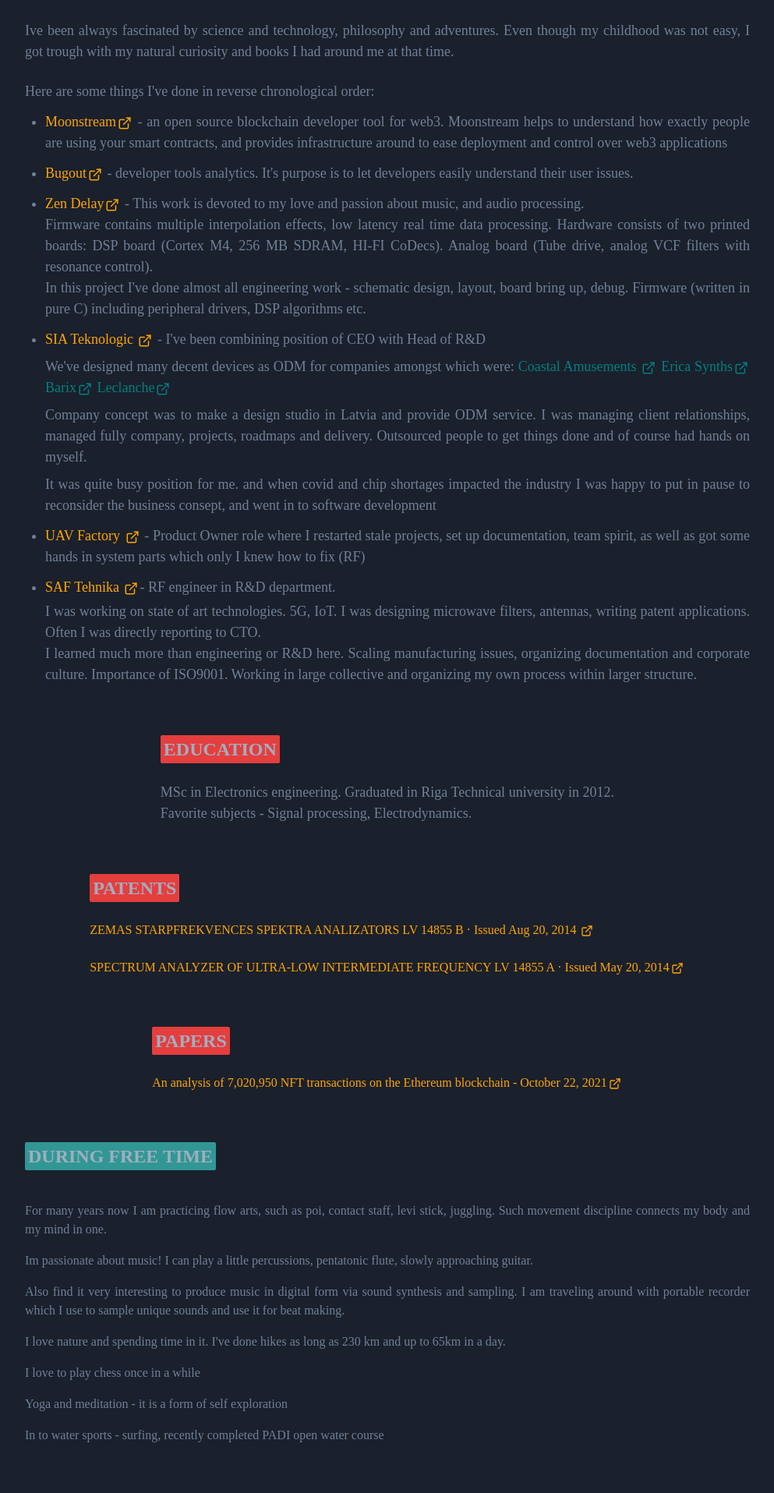
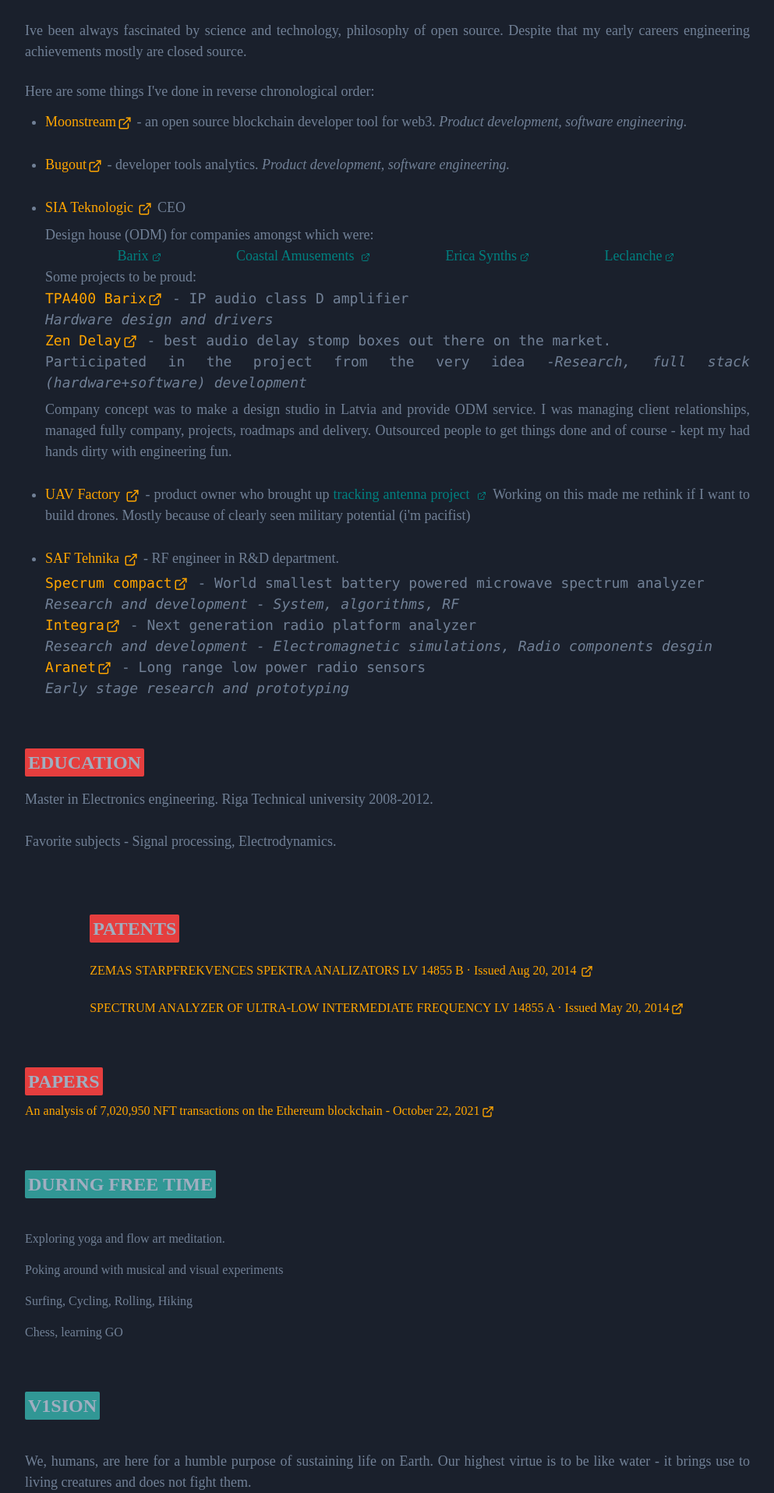
Before and after one commit to peersky/peersky, a React (Create React App) app: page / in a window 1280 px wide. Shown: the part 660-2575 px from the top of the page at 78% size, without its empty margins (248-1241 px from the left). Built offline with nearby package versions, Linux system fonts and the light colour scheme; a web font is replaced by a local one.

Commit message:
update content

```diff
--- a/src/LandingPage.js
+++ b/src/LandingPage.js
@@ -103,8 +103,8 @@
               </Badge>
               <chakra.span textAlign="justify" fontSize="18px" w="100%">
                 <Text pt={1}>
-                  Becoming mature web3 expert. Enjoying nature of Canary
-                  islands. Finding myself in my own flow.
+                  Deep emersion in to building inner zen and dao when sitting
+                  and between laptop and mug of my cocoa.
                 </Text>
               </chakra.span>
             </VStack>
@@ -121,19 +121,14 @@
               <chakra.span textAlign="justify" fontSize="18px">
                 <Text pt={4}>
                   Ive been always fascinated by science and technology,
-                  philosophy and adventures. Even though my childhood was not
-                  easy, I got trough with my natural curiosity and books I had
-                  around me at that time.
-                  {/* <br /> My first technical project was audio amplifier
-                  (exploded at my table back at 2008). In order to buy materials for it
-                  and soldering tools I had to spent christmas writing course works for
-                  other students. */}
+                  philosophy of open source. Despite that my early careers
+                  engineering achievements mostly are closed source.
                 </Text>
 
                 <Text pt={6}>
                   Here are some things I've done in reverse chronological order:
                 </Text>
-                <UnorderedList pl={2}>
+                <UnorderedList pl={2} spacing={4}>
                   <ListItem pt={3}>
                     <chakra.span>
                       <Text>
@@ -141,11 +136,8 @@
                           Moonstream
                           <ExternalLinkIcon mx="2px" />
                         </Link>{' '}
-                        - an open source blockchain developer tool for web3.
-                        Moonstream helps to understand how exactly people are
-                        using your smart contracts, and provides infrastructure
-                        around to ease deployment and control over web3
-                        applications
+                        - an open source blockchain developer tool for web3.{' '}
+                        <i>Product development, software engineering.</i>
                       </Text>
                     </chakra.span>
                   </ListItem>
@@ -156,36 +148,12 @@
                           Bugout
                           <ExternalLinkIcon mx="2px" />
                         </Link>{' '}
-                        - developer tools analytics. It's purpose is to let
-                        developers easily understand their user issues.
+                        - developer tools analytics.{' '}
+                        <i>Product development, software engineering.</i>
                       </Text>
                     </chakra.span>
                   </ListItem>
 
-                  <ListItem pt={3}>
-                    <chakra.span>
-                      <Text>
-                        <Link
-                          href="https://www.ericasynths.lv/shop/standalone-instruments-1/zen-delay/"
-                          color="orange"
-                        >
-                          Zen Delay
-                          <ExternalLinkIcon mx="2px" />
-                        </Link>{' '}
-                        - This work is devoted to my love and passion about
-                        music, and audio processing. <br />
-                        Firmware contains multiple interpolation effects, low
-                        latency real time data processing. Hardware consists of
-                        two printed boards: DSP board (Cortex M4, 256 MB SDRAM,
-                        HI-FI CoDecs). Analog board (Tube drive, analog VCF
-                        filters with resonance control). <br />
-                        In this project I've done almost all engineering work -
-                        schematic design, layout, board bring up, debug.
-                        Firmware (written in pure C) including peripheral
-                        drivers, DSP algorithms etc.
-                      </Text>
-                    </chakra.span>
-                  </ListItem>
                   <ListItem pt={3}>
                     <chakra.span>
                       <Text>
@@ -196,18 +164,24 @@
                         >
                           SIA Teknologic <ExternalLinkIcon mx="2px" />
                         </Link>{' '}
-                        - I've been combining position of CEO with Head of{' '}
-                        {'R&D'}
+                        CEO
                       </Text>{' '}
                       <Text pt={2}>
-                        We've designed many decent devices as ODM for companies
-                        amongst which were:{` `}
+                        Design house (ODM) for companies amongst which were:
+                        {` `}{' '}
+                      </Text>
+                      <Flex placeContent={'space-evenly'} wrap="wrap">
+                        <Link href="https://barix.com/" color="teal" isExternal>
+                          Barix
+                          <ExternalLinkIcon h="12px" w="12px" mx="4px" />
+                        </Link>{' '}
                         <Link
                           href="https://coastalamusements.com/"
                           color="teal"
                           isExternal
                         >
-                          Coastal Amusements <ExternalLinkIcon mx="2px" />
+                          Coastal Amusements{' '}
+                          <ExternalLinkIcon h="12px" w="12px" mx="4px" />
                         </Link>{' '}
                         <Link
                           href="https://ericasynths.lv/"
@@ -215,11 +189,7 @@
                           isExternal
                         >
                           Erica Synths
-                          <ExternalLinkIcon mx="2px" />
-                        </Link>{' '}
-                        <Link href="https://barix.com/" color="teal" isExternal>
-                          Barix
-                          <ExternalLinkIcon mx="2px" />
+                          <ExternalLinkIcon h="12px" w="12px" mx="4px" />
                         </Link>{' '}
                         <Link
                           href="https://leclanche.com/"
@@ -227,22 +197,46 @@
                           isExternal
                         >
                           Leclanche
-                          <ExternalLinkIcon mx="2px" />
+                          <ExternalLinkIcon h="12px" w="12px" mx="4px" />
                         </Link>
-                        <Text pt={2}>
-                          Company concept was to make a design studio in Latvia
-                          and provide ODM service. I was managing client
-                          relationships, managed fully company, projects,
-                          roadmaps and delivery. Outsourced people to get things
-                          done and of course had hands on myself.{' '}
+                      </Flex>
+                      <Text>Some projects to be proud: </Text>
+                      <code>
+                        <Text>
+                          <Link href="https://barix.com/tpa400" color="orange">
+                            TPA400 Barix
+                            <ExternalLinkIcon mx="2px" />
+                          </Link>{' '}
+                          - IP audio class D amplifier <br />
+                          <i>Hardware design and drivers</i>
                         </Text>
-                        <Text pt={2}>
-                          It was quite busy position for me. and when covid and
-                          chip shortages impacted the industry I was happy to
-                          put in pause to reconsider the business consept, and
-                          went in to software development
+                      </code>
+                      <code>
+                        <Text>
+                          <Link
+                            href="https://www.ericasynths.lv/shop/standalone-instruments-1/zen-delay/"
+                            color="orange"
+                          >
+                            Zen Delay
+                            <ExternalLinkIcon mx="2px" />
+                          </Link>{' '}
+                          - best audio delay stomp boxes out there on the
+                          market. <br />
+                          Participated in the project from the very idea -
+                          <i>
+                            Research, full stack (hardware+software) development
+                          </i>
                         </Text>
+                      </code>
+                      <Text pt={2}>
+                        Company concept was to make a design studio in Latvia
+                        and provide ODM service. I was managing client
+                        relationships, managed fully company, projects, roadmaps
+                        and delivery. Outsourced people to get things done and
+                        of course - kept my had hands dirty with engineering
+                        fun.{' '}
                       </Text>
+                      {/* </Text> */}
                     </chakra.span>
                   </ListItem>
                   <ListItem pt={3}>
@@ -255,10 +249,20 @@
                           isExternal
                         >
                           UAV Factory <ExternalLinkIcon mx="2px" />
+                        </Link>
+                        {` `}- product owner who brought up{` `}
+                        <Link
+                          href="https://octopus.uavfactory.com/uav-payloads-equipment/portable-tracking-antenna"
+                          whiteSpace="nowrap"
+                          color="teal"
+                          isExternal
+                        >
+                          tracking antenna project{' '}
+                          <ExternalLinkIcon h="12px" w="12px" mx="4px" />
                         </Link>{' '}
-                        - Product Owner role where I restarted stale projects,
-                        set up documentation, team spirit, as well as got some
-                        hands in system parts which only I knew how to fix (RF)
+                        Working on this made me rethink if I want to build
+                        drones. Mostly because of clearly seen military
+                        potential (i'm pacifist)
                       </Text>
                     </chakra.span>
                   </ListItem>
@@ -274,25 +278,58 @@
                         >
                           SAF Tehnika <ExternalLinkIcon mx="2px" />
                         </Link>
-                        - RF engineer in {`R&D`} department.
+                        {` `}- RF engineer in {`R&D`} department.
                       </Text>{' '}
                       <Text pt={1}>
-                        I was working on state of art technologies. 5G, IoT. I
-                        was designing microwave filters, antennas, writing
-                        patent applications. Often I was directly reporting to
-                        CTO.
-                        <br />I learned much more than engineering or {`R&D`}{' '}
-                        here. Scaling manufacturing issues, organizing
-                        documentation and corporate culture. Importance of
-                        ISO9001. Working in large collective and organizing my
-                        own process within larger structure.
+                        <code>
+                          <Text>
+                            <Link
+                              href="https://www.saftehnika.com/en/ebandspectrumcompact"
+                              color="orange"
+                            >
+                              Specrum compact
+                              <ExternalLinkIcon mx="2px" />
+                            </Link>{' '}
+                            - World smallest battery powered microwave spectrum
+                            analyzer <br />
+                            <i>
+                              Research and development - System, algorithms, RF
+                            </i>
+                          </Text>
+                        </code>
+                        <code>
+                          <Text>
+                            <Link
+                              href="https://www.saftehnika.com/en/integra"
+                              color="orange"
+                            >
+                              Integra
+                              <ExternalLinkIcon mx="2px" />
+                            </Link>{' '}
+                            - Next generation radio platform analyzer <br />
+                            <i>
+                              Research and development - Electromagnetic
+                              simulations, Radio components desgin
+                            </i>
+                          </Text>
+                        </code>
+                        <code>
+                          <Text>
+                            <Link href="https://aranet.com/" color="orange">
+                              Aranet
+                              <ExternalLinkIcon mx="2px" />
+                            </Link>{' '}
+                            - Long range low power radio sensors <br />
+                            <i>Early stage research and prototyping</i>
+                          </Text>
+                        </code>
                       </Text>
                     </chakra.span>
                   </ListItem>
                 </UnorderedList>
               </chakra.span>
             </VStack>
-            <VStack spacing={6}>
+            <Flex direction={'column'} w="100%">
               <Badge
                 variant="solid"
                 colorScheme="red"
@@ -302,14 +339,15 @@
               >
                 Education
               </Badge>
-              <chakra.span textAlign="justify" fontSize="18px">
+              <chakra.span my={4} textAlign="justify" fontSize="18px">
                 <Text>
-                  MSc in Electronics engineering. Graduated in Riga Technical
-                  university in 2012. <br />
+                  Master in Electronics engineering. Riga Technical university
+                  2008-2012. <br />
+                  <br />
                   Favorite subjects - Signal processing, Electrodynamics.
                 </Text>
               </chakra.span>
-            </VStack>
+            </Flex>
             <VStack spacing={6}>
               <Badge
                 variant="solid"
@@ -345,13 +383,14 @@
                 </Link>
               </chakra.span>
             </VStack>
-            <VStack spacing={6}>
+            <Flex direction={'column'} w="100%">
               <Badge
                 variant="solid"
                 colorScheme="red"
                 color="gray.400"
                 fontSize="24px"
                 alignSelf="flex-start"
+                mb={2}
               >
                 Papers
               </Badge>
@@ -367,7 +406,7 @@
                   <ExternalLinkIcon mx="2px" />
                 </Link>
               </chakra.span>
-            </VStack>
+            </Flex>
 
             <VStack spacing={6} w="100%">
               <Badge
@@ -380,33 +419,12 @@
                 During free time
               </Badge>
               <chakra.span textAlign="justify" fontSize="16px" w="100%">
+                <Text pt={4}>Exploring yoga and flow art meditation.</Text>{' '}
                 <Text pt={4}>
-                  For many years now I am practicing flow arts, such as poi,
-                  contact staff, levi stick, juggling. Such movement discipline
-                  connects my body and my mind in one.
+                  Poking around with musical and visual experiments
                 </Text>{' '}
-                <Text pt={4}>
-                  Im passionate about music! I can play a little percussions,
-                  pentatonic flute, slowly approaching guitar.
-                </Text>{' '}
-                <Text pt={4}>
-                  Also find it very interesting to produce music in digital form
-                  via sound synthesis and sampling. I am traveling around with
-                  portable recorder which I use to sample unique sounds and use
-                  it for beat making.
-                </Text>{' '}
-                <Text pt={4}>
-                  I love nature and spending time in it. I've done hikes as long
-                  as 230 km and up to 65km in a day.
-                </Text>{' '}
-                <Text pt={4}>I love to play chess once in a while</Text>{' '}
-                <Text pt={4}>
-                  Yoga and meditation - it is a form of self exploration
-                </Text>{' '}
-                <Text pt={4}>
-                  In to water sports - surfing, recently completed PADI open
-                  water course
-                </Text>{' '}
+                <Text pt={4}>Surfing, Cycling, Rolling, Hiking</Text>{' '}
+                <Text pt={4}>Chess, learning GO</Text>{' '}
               </chakra.span>
             </VStack>
 
@@ -432,6 +450,11 @@
                   redefining our cities and social structure.
                 </Text>{' '}
                 <Text pt={4}>
+                  To stop wars and poverty, we learn how to build trust even
+                  within untrusted enviroments. This is the source of my believe in
+                  decentralised technologies
+                </Text>
+                <Text pt={4}>
                   All living creatures are programmed by their very being to
                   work against entropy. Ants are digging in to earth and hance
                   let air inside soil, and that effectively reduces the process
@@ -446,7 +469,7 @@
                   In that manner humans mining and pumping oil from ground are
                   serving same purpose. Hence I see current ecological issues as
                   temporary, human centric problems which, I'm certain - we can
-                  solve.
+                  solve. And we will.
                 </Text>{' '}
               </chakra.span>
             </VStack>
```
